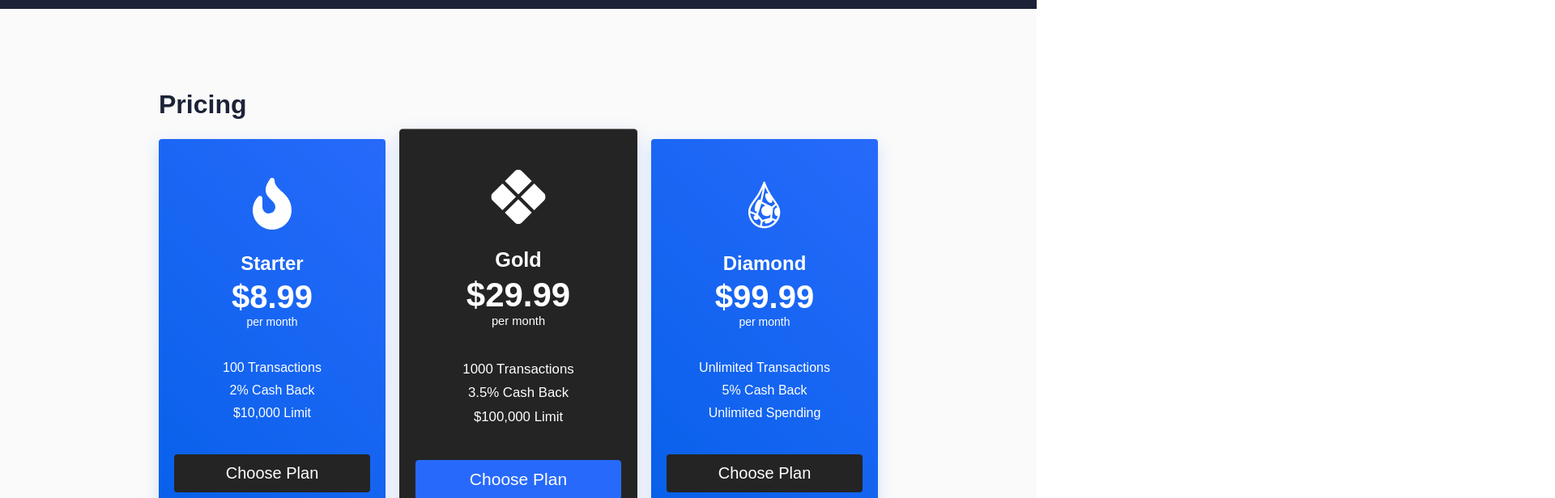
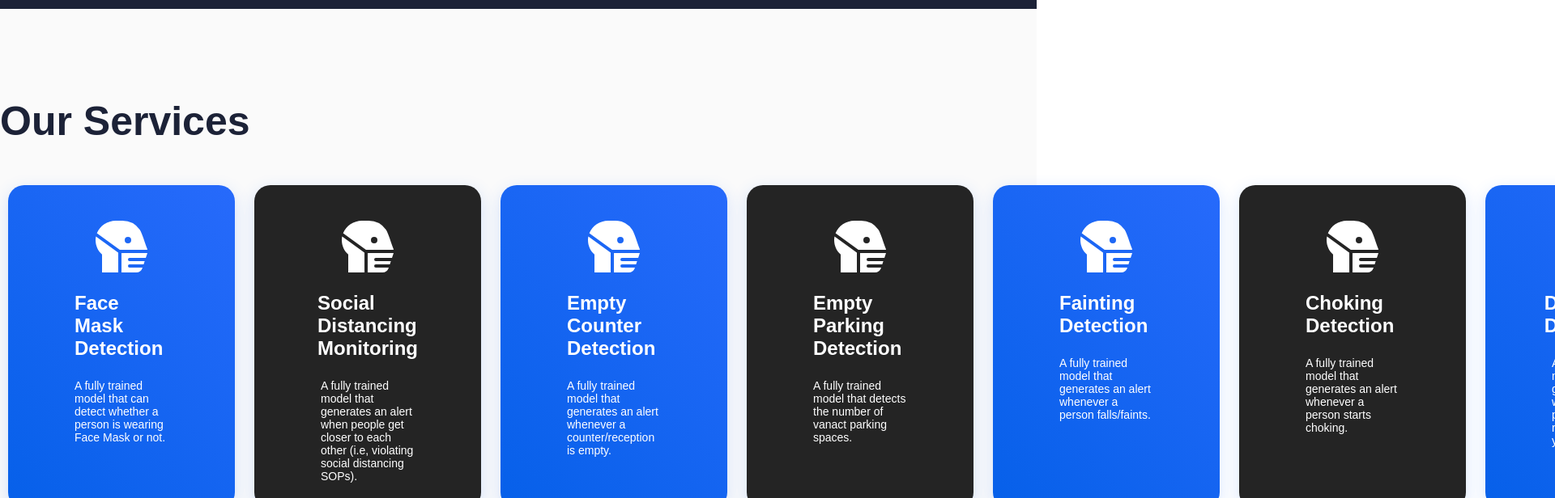
Before and after one commit to HxnDev/FYP-Frontend, a React (Create React App) app in the folder website/: page / in a window 1280 px wide. Shown: the part 780-1396 px from the top of the page at 81% size, 1920 px wide, since content can reach past the window. Built offline with nearby package versions, Linux system fonts and the light colour scheme.

Commit message:
Services Added

```diff
--- a/website/src/components/pages/ServicesList.css
+++ b/website/src/components/pages/ServicesList.css
@@ -10,14 +10,57 @@
     background: linear-gradient(45deg, #0660e9 0%, #276afb 100%);
     box-shadow: 0 6px 20px rgba(56, 125, 255, 0.2);
     width: 280px;
-    height: 500px;
+    height: 400px;
     text-decoration: none;
-    border-radius: 4px;
+    border-radius: 20px;
   }
 
   .services__container-card:nth-child(2) {
-    transform: scale(1.05);
     background: #242424;
+  }
+
+  .services__container-card:nth-child(2) {
+    margin: 0 24px;
+  }
+
+  .services__container-card:nth-child(4) {
+    background: #242424;
+  }
+
+  .services__container-card:nth-child(4) {
+    margin: 0 24px;
+  }
+
+  .services__container-card:nth-child(6) {
+    background: #242424;
+  }
+
+  .services__container-card:nth-child(6) {
+    margin: 0 24px;
+  }
+
+  .services__container-card:nth-child(8) {
+    background: #242424;
+  }
+
+  .services__container-card:nth-child(8) {
+    margin: 0 24px;
+  }
+
+  .services__container-card:nth-child(10) {
+    background: #242424;
+  }
+
+  .services__container-card:nth-child(10) {
+    margin: 0 24px;
+  }
+
+  .services__container-card:nth-child(12) {
+    background: #242424;
+  }
+
+  .services__container-card:nth-child(12) {
+    margin: 0 24px;
   }
 
   .services__container-card:hover {
@@ -26,14 +69,13 @@
     color: #1c2237;
   }
 
-  .services__container-card:nth-child(2) {
-    margin: 0 24px;
-  }
+
 
   .services__container {
-    display: flex;
+    display:flex;
     justify-content: center;
     align-items: center;
+    padding-left: 10px;
   }
 
   .services__wrapper {
@@ -45,7 +87,10 @@
 
   .services__heading {
     color: #1c2237;
-    margin-bottom: 24px;
+    margin-bottom: 50px;
+    margin-top: 10px;
+    text-align: center;
+    font-size: 50px;
   }
 
   .services__container-cardInfo {
@@ -57,18 +102,18 @@
     color: #fff;
   }
 
-  .services__container-cardInfo h3 {
-    margin-bottom: 5px;
+  .services__container-cardInfo h4 {
     font-size: 24px;
-  }
-
-  .services__container-cardInfo h4 {
-    font-size: 40px;
+    padding-left: 25%;
+    padding-right: 25%;
   }
 
   .services__container-cardInfo p {
     font-size: 14px;
-    margin-bottom: 24px;
+    margin-top: 24px;
+    padding-left: 25%;
+    padding-right: 25%;
+
   }
 
   .services__container-features {
@@ -87,7 +132,7 @@
   }
 
   .icon {
-    margin: 24px 0;
+    margin: 20px 0;
   }
 
   @media screen and (max-width: 960px) {
@@ -116,6 +161,36 @@
       margin: 24px;
     }
 
+    .services__container-card:nth-child(4) {
+      transform: scale(1);
+      background: #242424;
+      margin: 24px;
+    }
+
+    .services__container-card:nth-child(6) {
+      transform: scale(1);
+      background: #242424;
+      margin: 24px;
+    }
+
+    .services__container-card:nth-child(8) {
+      transform: scale(1);
+      background: #242424;
+      margin: 24px;
+    }
+
+    .services__container-card:nth-child(10) {
+      transform: scale(1);
+      background: #242424;
+      margin: 24px;
+    }
+
+    .services__container-card:nth-child(12) {
+      transform: scale(1);
+      background: #242424;
+      margin: 24px;
+    }
+
     .services__container-card:hover {
       transform: none;
     }
--- a/website/src/components/pages/ServicesList.js
+++ b/website/src/components/pages/ServicesList.js
@@ -1,7 +1,7 @@
 import React from 'react'
 import { Button } from './Button';
 import './ServicesList.css';
-import { FaFire } from 'react-icons/fa';
+import { FaFire, FaHeadSideMask } from 'react-icons/fa';
 import { BsXDiamondFill } from 'react-icons/bs';
 import { GiCrystalize } from 'react-icons/gi';
 import { IconContext } from 'react-icons/lib';
@@ -13,62 +13,128 @@ function ServicesList() {
     <IconContext.Provider value={{ color: '#fff', size: 64 }}>
       <div className='services__section'>
         <div className='services__wrapper'>
-          <h1 className='services__heading'>Pricing</h1>
+          <h1 className='services__heading'>Our Services</h1>
           <div className='services__container'>
             <Link to='/log-in' className='services__container-card'>
               <div className='services__container-cardInfo'>
                 <div className='icon'>
-                  <FaFire />
+                  <FaHeadSideMask />
                 </div>
-                <h3>Starter</h3>
-                <h4>$8.99</h4>
-                <p>per month</p>
-                <ul className='services__container-features'>
-                  <li>100 Transactions</li>
-                  <li>2% Cash Back</li>
-                  <li>$10,000 Limit</li>
-                </ul>
-                <Button buttonSize='btn--wide' buttonColor='primary'>
-                  Choose Plan
-                </Button>
+                <h4>Face Mask Detection</h4>
+                <p>A fully trained model that can detect whether a person is wearing Face Mask or not.</p>
               </div>
             </Link>
+
             <Link to='/log-in' className='services__container-card'>
               <div className='services__container-cardInfo'>
-                <div className='icon'>
-                  <BsXDiamondFill />
+              <div className='icon'>
+                  <FaHeadSideMask />
                 </div>
-                <h3>Gold</h3>
-                <h4>$29.99</h4>
-                <p>per month</p>
-                <ul className='services__container-features'>
-                  <li>1000 Transactions</li>
-                  <li>3.5% Cash Back</li>
-                  <li>$100,000 Limit</li>
-                </ul>
-                <Button buttonSize='btn--wide' buttonColor='blue'>
-                  Choose Plan
-                </Button>
+                <h4>Social Distancing Monitoring</h4>
+                <p>A fully trained model that generates an alert when people get closer to each other (i.e, violating social distancing SOPs).</p>
               </div>
             </Link>
+
             <Link to='/log-in' className='services__container-card'>
               <div className='services__container-cardInfo'>
-                <div className='icon'>
-                  <GiCrystalize />
+              <div className='icon'>
+                  <FaHeadSideMask />
                 </div>
-                <h3>Diamond</h3>
-                <h4>$99.99</h4>
-                <p>per month</p>
-                <ul className='services__container-features'>
-                  <li>Unlimited Transactions</li>
-                  <li>5% Cash Back</li>
-                  <li>Unlimited Spending</li>
-                </ul>
-                <Button buttonSize='btn--wide' buttonColor='primary'>
-                  Choose Plan
-                </Button>
+                <h4>Empty Counter Detection</h4>
+                <p>A fully trained model that generates an alert whenever a counter/reception is empty.</p>
               </div>
             </Link>
+
+            <Link to='/log-in' className='services__container-card'>
+              <div className='services__container-cardInfo'>
+              <div className='icon'>
+                  <FaHeadSideMask />
+                </div>
+                <h4>Empty Parking Detection</h4>
+                <p>A fully trained model that detects the number of vanact parking spaces.</p>
+              </div>
+            </Link>
+
+            <Link to='/log-in' className='services__container-card'>
+              <div className='services__container-cardInfo'>
+              <div className='icon'>
+                  <FaHeadSideMask />
+                </div>
+                <h4>Fainting Detection</h4>
+                <p>A fully trained model that generates an alert whenever a person falls/faints.</p>
+              </div>
+            </Link>
+
+            <Link to='/log-in' className='services__container-card'>
+              <div className='services__container-cardInfo'>
+              <div className='icon'>
+                  <FaHeadSideMask />
+                </div>
+                <h4>Choking Detection</h4>
+                <p>A fully trained model that generates an alert whenever a person starts choking.</p>
+              </div>
+            </Link>
+
+            <Link to='/log-in' className='services__container-card'>
+              <div className='services__container-cardInfo'>
+              <div className='icon'>
+                  <FaHeadSideMask />
+                </div>
+                <h4>Drowsiness Detection</h4>
+                <p>A fully trained model that generates an alert whenever a person in reception yawns/sleeps.</p>
+              </div>
+            </Link>
+
+            <Link to='/log-in' className='services__container-card'>
+              <div className='services__container-cardInfo'>
+              <div className='icon'>
+                  <FaHeadSideMask />
+                </div>
+                <h4>Aggressive Behaviour Detection</h4>
+                <p>A fully trained model that generates an alert whenever a fight is detected.</p>
+              </div>
+            </Link>
+
+            <Link to='/log-in' className='services__container-card'>
+              <div className='services__container-cardInfo'>
+              <div className='icon'>
+                  <FaHeadSideMask />
+                </div>
+                <h4>Facial Attendance System</h4>
+                <p>A fully trained model that marks attendance on basis of facial recognition.</p>
+              </div>
+            </Link>
+
+            <Link to='/log-in' className='services__container-card'>
+              <div className='services__container-cardInfo'>
+              <div className='icon'>
+                  <FaHeadSideMask />
+                </div>
+                <h4>Smoking Detection</h4>
+                <p>A fully trained model that generates an alert whenever a person smoking is recognized.</p>
+              </div>
+            </Link>
+
+            <Link to='/log-in' className='services__container-card'>
+              <div className='services__container-cardInfo'>
+              <div className='icon'>
+                  <FaHeadSideMask />
+                </div>
+                <h4>Weapon Detection</h4>
+                <p>A fully trained model that generates an alert whenever a weapon is detected.</p>
+              </div>
+            </Link>
+
+            <Link to='/log-in' className='services__container-card'>
+              <div className='services__container-cardInfo'>
+              <div className='icon'>
+                  <FaHeadSideMask />
+                </div>
+                <h4>Isolation Ward Monitoring</h4>
+                <p>A fully trained model that performs surveillance on the isolation ward.</p>
+              </div>
+            </Link>
+
           </div>
         </div>
       </div>
```
